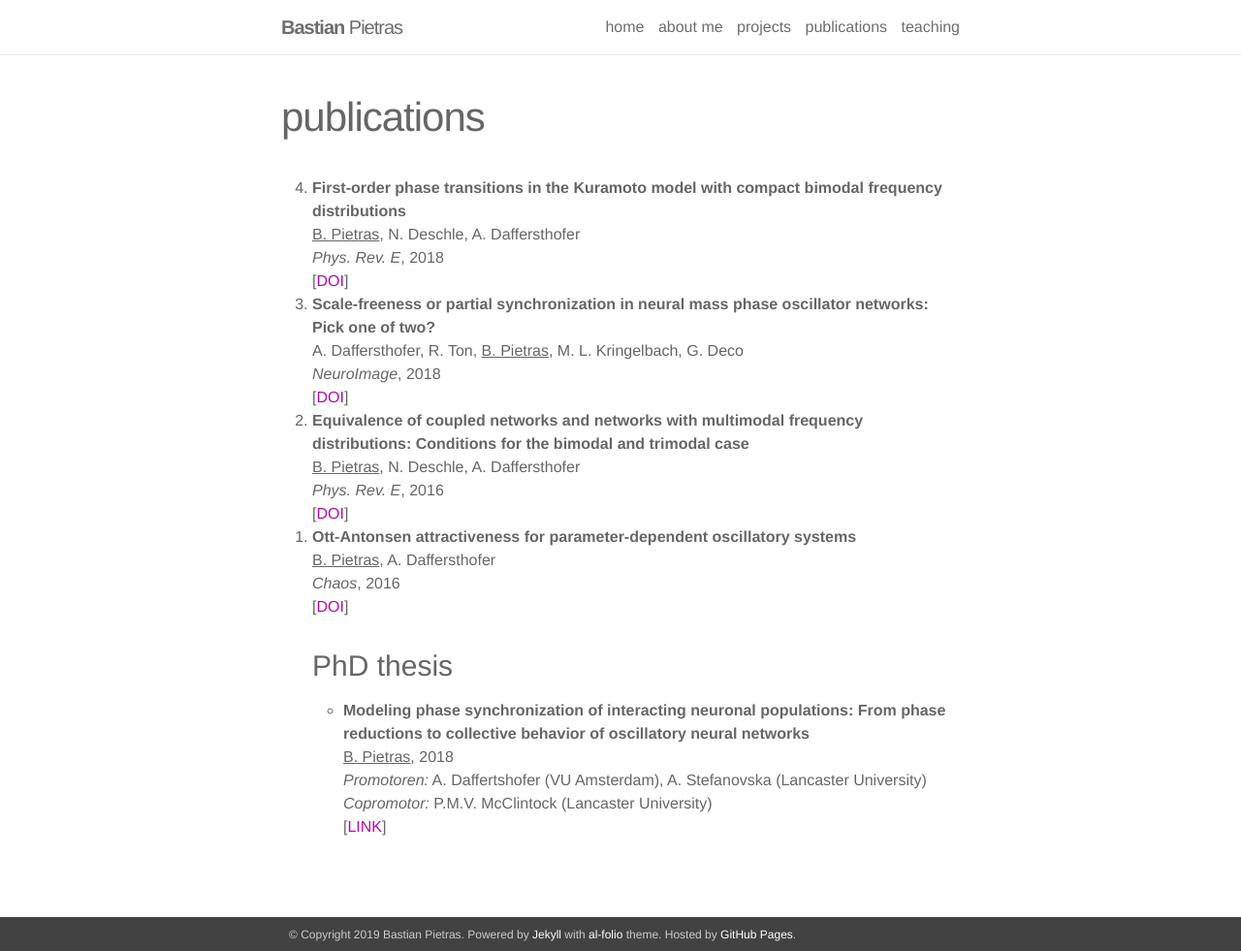
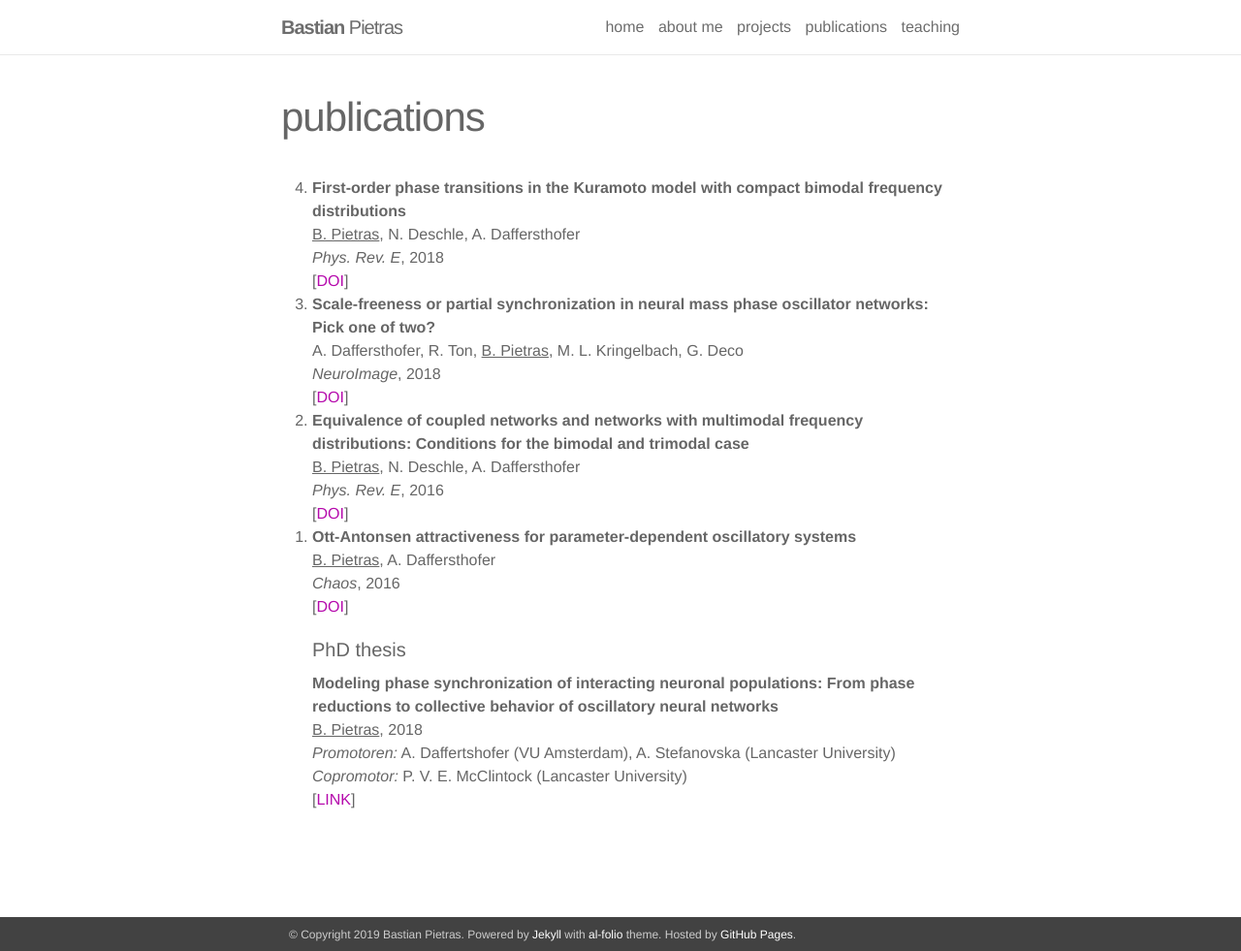
Before and after one commit to BastianPietras/bastianpietras.github.io, a Jekyll site: the page built from _pages/publications.md, in a window 1280 px wide and 981 px high. Shown: the whole window at 97% size. Built offline with Jekyll 4.4.1, drawn with Linux system fonts in a browser that asks for light colours.

Commit message:
Update publications.md

```diff
--- a/_pages/publications.md
+++ b/_pages/publications.md
@@ -29,11 +29,10 @@ title: publications
 
 
 
-<h3>PhD thesis</h3>
+<h4>PhD thesis</h4>
 
-<ul>
-   <li> <strong>Modeling phase synchronization of interacting neuronal populations: From phase reductions to collective behavior of oscillatory neural networks</strong><br/>
-     <ins>B. Pietras</ins>, 2018<br/>
-     <em>Promotoren:</em>   A. Daffertshofer (VU Amsterdam), A. Stefanovska (Lancaster University)<br/>
-     <em>Copromotor:</em>   P.M.V. McClintock (Lancaster University)<br/>
-     [<a href="https://research.vu.nl/en/publications/modeling-phase-synchronization-of-interacting-neuronal-population" target="_self">LINK</a>]
+<strong>Modeling phase synchronization of interacting neuronal populations: From phase reductions to collective behavior of oscillatory neural networks</strong><br/>
+<ins>B. Pietras</ins>, 2018<br/>
+<em>Promotoren:</em>   A. Daffertshofer (VU Amsterdam), A. Stefanovska (Lancaster University)<br/>
+<em>Copromotor:</em>   P. V. E. McClintock (Lancaster University)<br/>
+[<a href="https://research.vu.nl/en/publications/modeling-phase-synchronization-of-interacting-neuronal-population" target="_self">LINK</a>]
```
